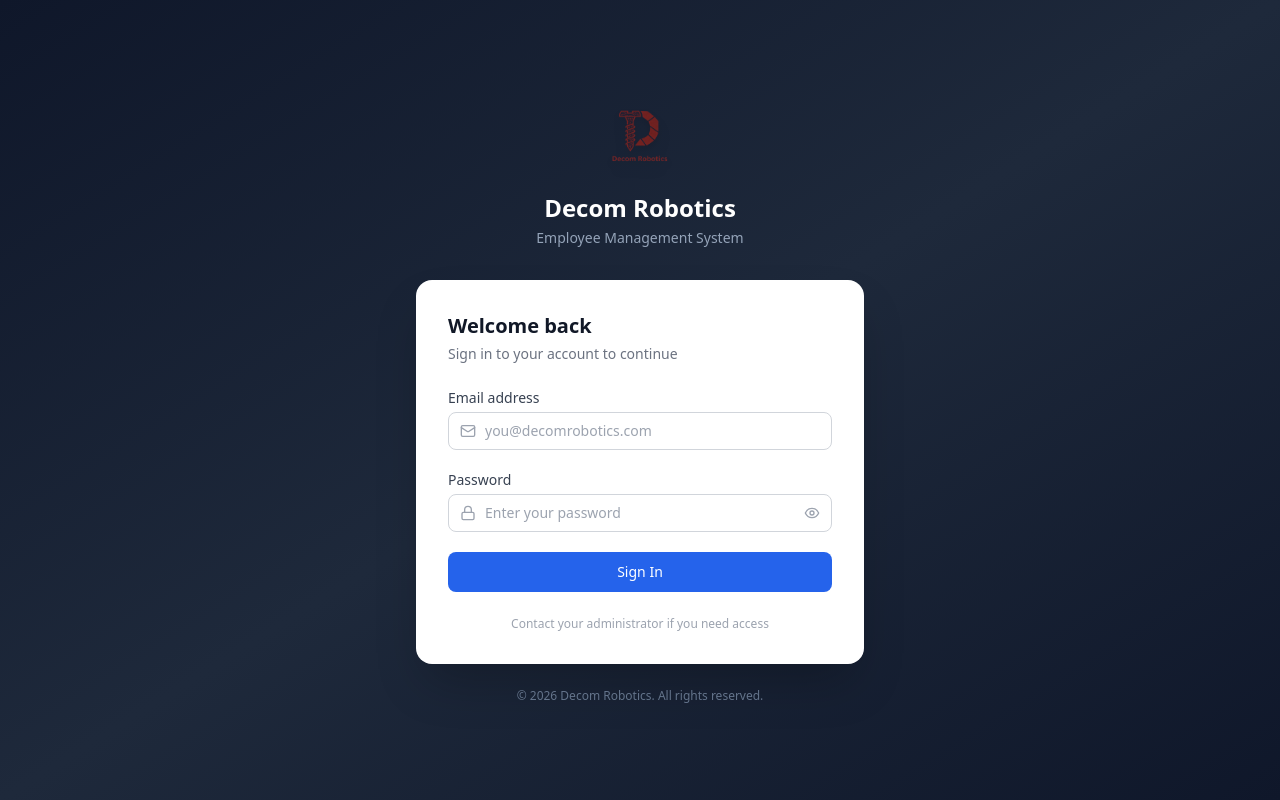
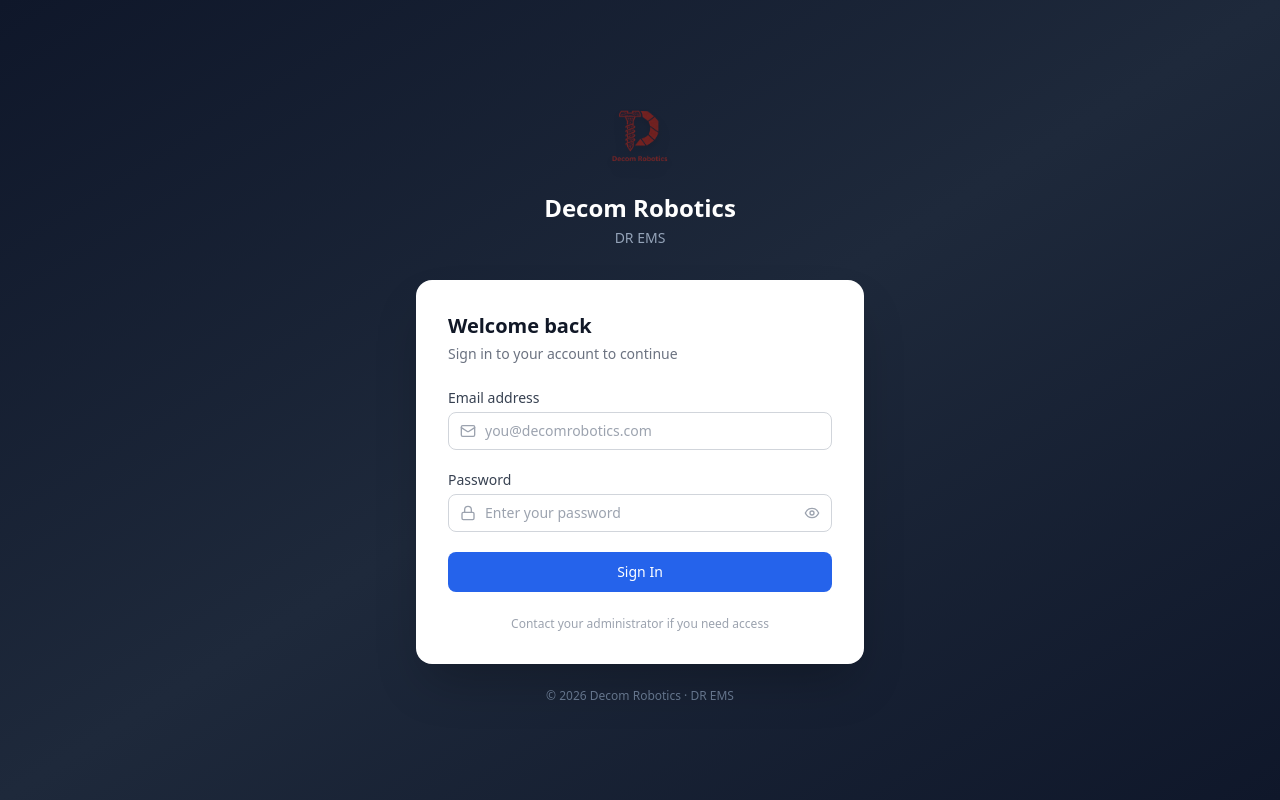
Before and after one commit to dr-abdullah-24/decom-robotics-employees-managment-system, a React (Vite) app: page /#/login in a window 1280 px wide. Built offline with nearby package versions, Linux system fonts and the light colour scheme; no server answers.

Commit message:
update favicon to company logo and rebrand title to DR EMS

```diff
--- a/index.html
+++ b/index.html
@@ -2,9 +2,9 @@
 <html lang="en">
   <head>
     <meta charset="UTF-8" />
-    <link rel="icon" type="image/svg+xml" href="/decom-robotics-employees-managment-system/favicon.svg" />
+    <link rel="icon" type="image/png" href="/decom-robotics-employees-managment-system/logo.png" />
     <meta name="viewport" content="width=device-width, initial-scale=1.0" />
-    <title>Decom Robotics — Employee Management System</title>
+    <title>DR EMS</title>
   </head>
   <body>
     <div id="root"></div>
--- a/src/components/layout/AdminLayout.jsx
+++ b/src/components/layout/AdminLayout.jsx
@@ -37,7 +37,7 @@
               className="h-9 w-9 object-contain flex-shrink-0"
             />
             <div>
-              <p className="text-white font-bold text-sm leading-tight">Decom Robotics</p>
+              <p className="text-white font-bold text-sm leading-tight">DR EMS</p>
               <p className="text-slate-400 text-xs">Admin Portal</p>
             </div>
           </div>
--- a/src/components/layout/EmployeeLayout.jsx
+++ b/src/components/layout/EmployeeLayout.jsx
@@ -36,7 +36,7 @@
               className="h-9 w-9 object-contain flex-shrink-0"
             />
             <div>
-              <p className="text-white font-bold text-sm leading-tight">Decom Robotics</p>
+              <p className="text-white font-bold text-sm leading-tight">DR EMS</p>
               <p className="text-slate-400 text-xs">Employee Portal</p>
             </div>
           </div>
--- a/src/pages/Login.jsx
+++ b/src/pages/Login.jsx
@@ -37,7 +37,7 @@
             className="h-20 mx-auto mb-4 object-contain drop-shadow-lg"
           />
           <h1 className="text-2xl font-bold text-white">Decom Robotics</h1>
-          <p className="text-slate-400 text-sm mt-1">Employee Management System</p>
+          <p className="text-slate-400 text-sm mt-1">DR EMS</p>
         </div>
 
         {/* Card */}
@@ -100,7 +100,7 @@
         </div>
 
         <p className="text-center text-slate-500 text-xs mt-6">
-          © {new Date().getFullYear()} Decom Robotics. All rights reserved.
+          © {new Date().getFullYear()} Decom Robotics · DR EMS
         </p>
       </div>
     </div>
--- a/src/pages/SetupPassword.jsx
+++ b/src/pages/SetupPassword.jsx
@@ -51,7 +51,7 @@
             className="h-20 mx-auto mb-4 object-contain drop-shadow-lg"
           />
           <h1 className="text-2xl font-bold text-white">Decom Robotics</h1>
-          <p className="text-slate-400 text-sm mt-1">Employee Management System</p>
+          <p className="text-slate-400 text-sm mt-1">DR EMS</p>
         </div>
 
         <div className="bg-white rounded-2xl shadow-2xl p-8">
```
